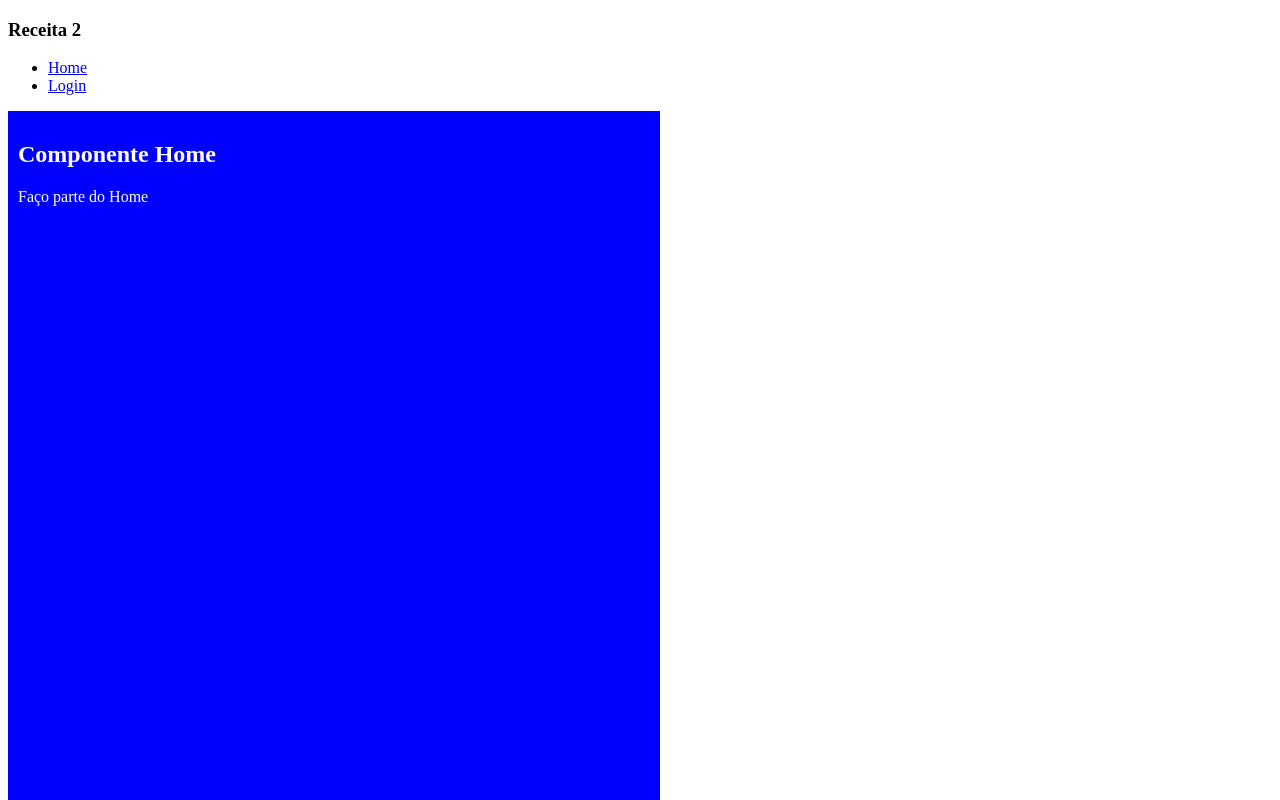
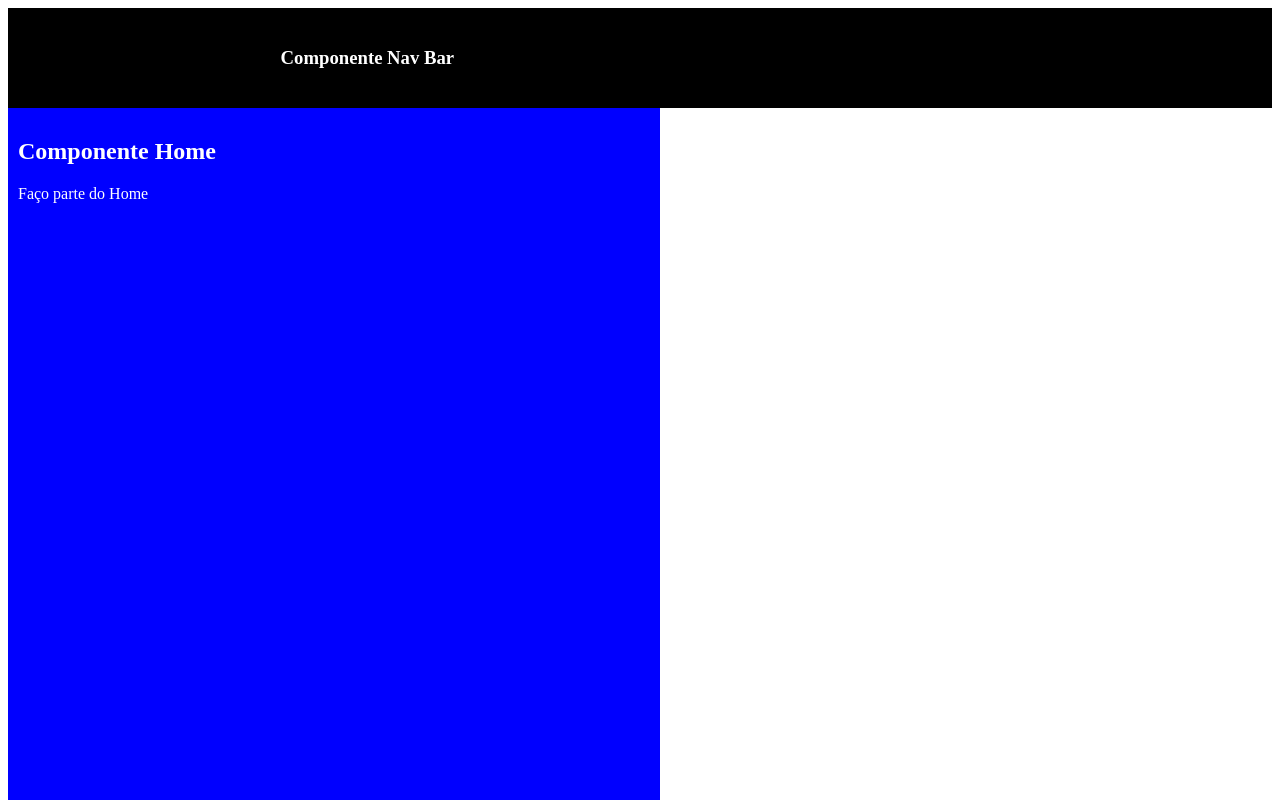
Before and after one commit to Tallys-Aureliano/PWEB, a Next.js app in the folder unidade3/receita2/: page / in a window 1280 px wide. Shown: the top 800 px of the page. Built offline with nearby package versions, Linux system fonts and the light colour scheme.

Commit message:
:sparkles:feat: Adding css and parameters

```diff
--- a/unidade3/receita2/src/pages/components/navaBar.js
+++ b/unidade3/receita2/src/pages/components/navaBar.js
@@ -1,11 +1,26 @@
-export function navaBar() {
+export function navaBar(link1, link2) {
     return (
-        <nav>
-            <h1>Receita 2</h1>
-            <ul>
-                <li><a href="/">Home</a></li>
-                <li><a href="/">Login</a></li>
-            </ul>
+        <><nav>
+            <h1>Componente Nav Bar</h1>
+            <a href="/">{link1}</a>
+            <a href="/">{link2}</a>
         </nav>
+        <style jsx>
+        {`
+            nav {
+                display: flex;
+                color: white;
+                justify-content: space-evenly;
+                align-items: center;
+                width: 100%;
+                background-color: black;
+                height: 100px;
+            }
+            a {
+                color: orange;
+
+            }
+        `}
+        </style></>
     )
 }
```
